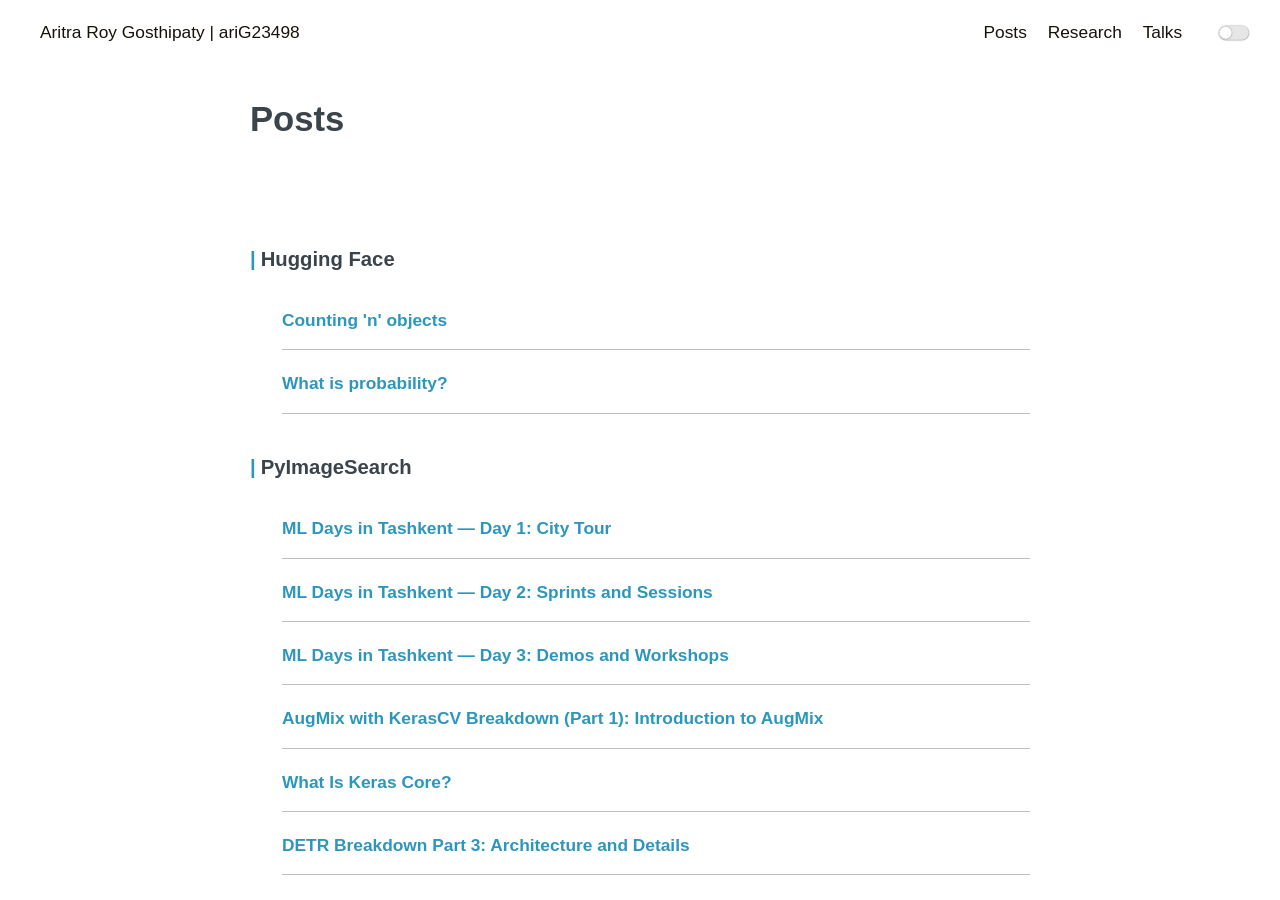
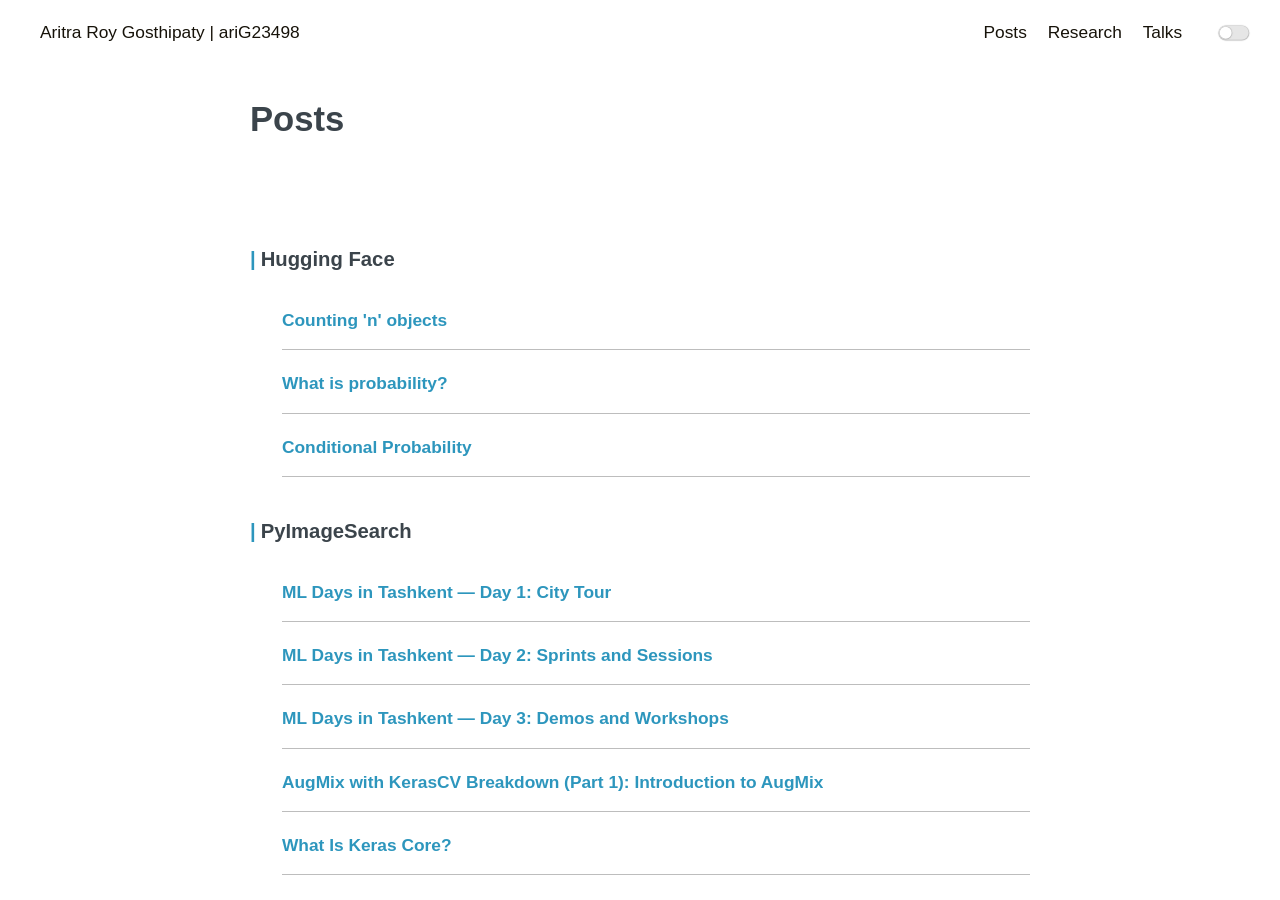
Before and after one commit to ariG23498/ariG23498.github.io, a Jekyll site: the page built from blogs.md, in a window 1280 px wide and 900 px high. Built offline with Jekyll 4.4.1, drawn with Linux system fonts in a browser that asks for light colours.

Commit message:
Update blogs.md

```diff
--- a/blogs.md
+++ b/blogs.md
@@ -14,6 +14,9 @@ permalink: /posts
         </article>
         <article class="archive-item">
         <a class="archive-item-link" href="https://huggingface.co/blog/ariG23498/what-is-probability" target="_blank" rel="noopener noreferrer">What is probability?</a>
+        </article>
+        <article class="archive-item">
+        <a class="archive-item-link" href="https://huggingface.co/blog/ariG23498/conditional-probability" target="_blank" rel="noopener noreferrer">Conditional Probability</a>
         </article>
 
         <h3>PyImageSearch</h3>
```
